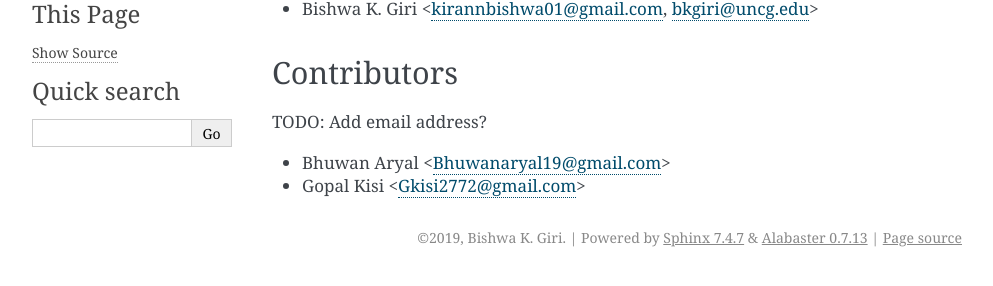
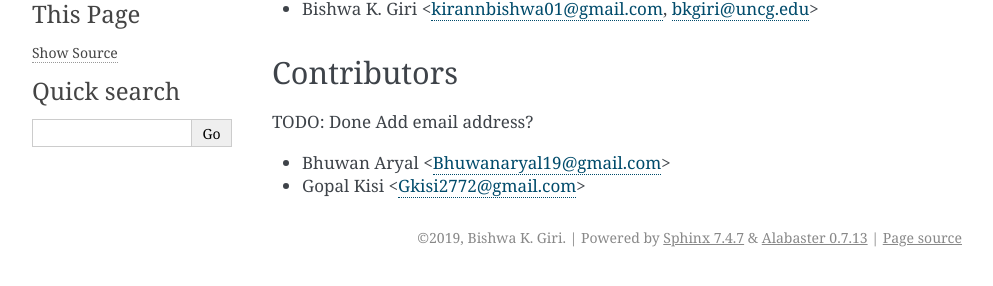
Before and after one commit to everestial/vcfparser, a Sphinx documentation site: the page built from docs/AUTHORS.rst, in a window 1280 px wide. Shown: the part 171-457 px from the top of the page, without its empty margins (148-1141 px from the left). Built offline with Sphinx 7.4.7, drawn with Linux system fonts in a browser that asks for light colours.

Commit message:
Done added in finished TODOs

```diff
--- a/docs/AUTHORS.rst
+++ b/docs/AUTHORS.rst
@@ -9,7 +9,7 @@ Development Lead
 
 Contributors
 ------------
-TODO: Add email address?
+TODO: Done Add email address?
 
 * Bhuwan Aryal <Bhuwanaryal19@gmail.com>
 
--- a/docs/metadata.rst
+++ b/docs/metadata.rst
@@ -1,7 +1,7 @@
 
 .. _metadata-tutorial:
 
-.. TODO (Bhuwan, Gopal, priority - high): introduce line break between documentation paragraphs.
+.. TODO (Bhuwan, Gopal-Done, priority - high): introduce line break between documentation paragraphs.
 
 =========================
 Tutorial on MetaData
--- a/docs/record_parser.rst
+++ b/docs/record_parser.rst
@@ -1,7 +1,7 @@
 
 .. _record-parser-tutorial:
 
-.. TODO (Bhuwan, Gopal, priority - high): introduce line break between documentation paragraphs.
+.. TODO (Bhuwan, Gopal-Done, priority - high): introduce line break between documentation paragraphs.
 .. Line breaks are introduced by using "|  " or using a new line or setting up a main.rst file with settings
 
 =========================
@@ -52,7 +52,7 @@ Accessing VCF records:
 
 For more info about Record visit :py:class:`~vcfparser.record_parser.Record`.
 
-.. TODO: Hyperlink the word ``Record`` (above), so it takes us to the 'Record' class documentation.
+.. TODO: Done Hyperlink the word ``Record`` (above), so it takes us to the 'Record' class documentation.
 
 >>> first_record = next(records)
 >>> print(first_record)
```
Also changed, not shown: 1 other file.
